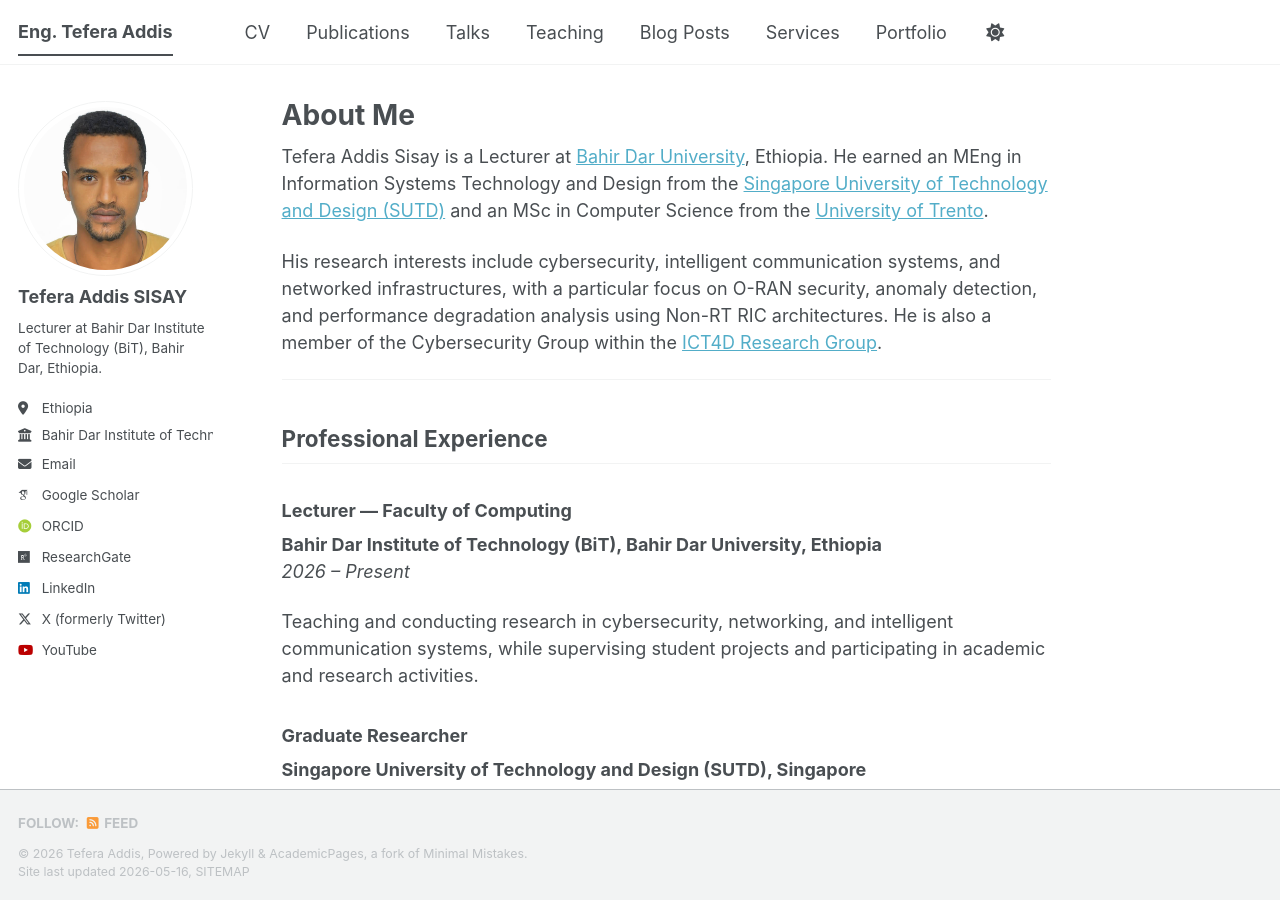
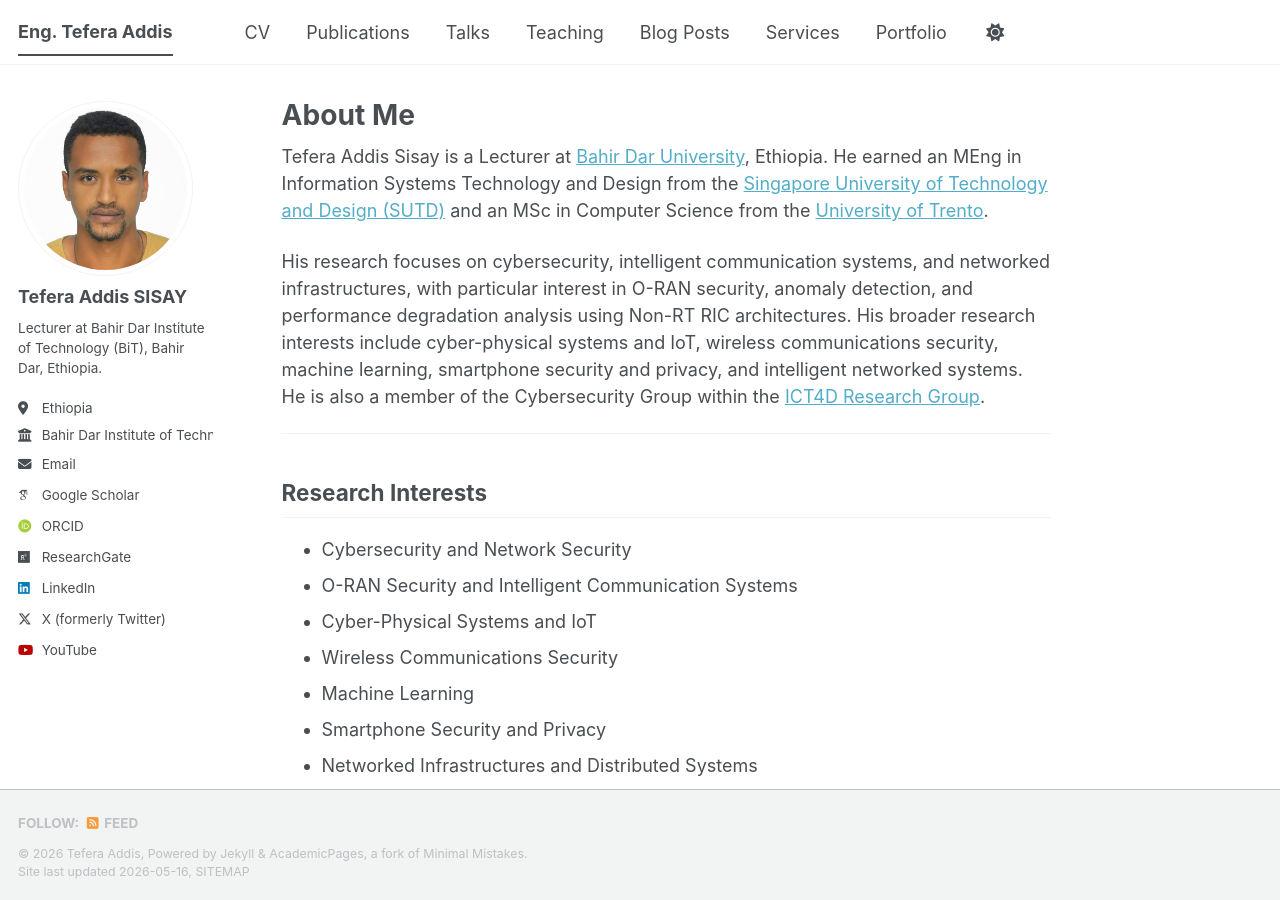
Before and after one commit to tefera-addis-sisay/tefera-addis-sisay.github.io, a Jekyll site: the page built from _pages/about.md, in a window 1280 px wide and 900 px high. Built offline with Jekyll 4.4.1, drawn with Linux system fonts in a browser that asks for light colours; some web fonts are replaced; a script bundle is joined from its source files by our own code; library files that are not in the unit come from our copies.

Commit message:
Update about.md

```diff
--- a/_pages/about.md
+++ b/_pages/about.md
@@ -9,7 +9,19 @@ redirect_from:
 
 Tefera Addis Sisay is a Lecturer at [Bahir Dar University](https://www.bdu.edu.et), Ethiopia. He earned an MEng in Information Systems Technology and Design from the [Singapore University of Technology and Design (SUTD)](https://www.sutd.edu.sg) and an MSc in Computer Science from the [University of Trento](https://www.unitn.it/en).
 
-His research interests include cybersecurity, intelligent communication systems, and networked infrastructures, with a particular focus on O-RAN security, anomaly detection, and performance degradation analysis using Non-RT RIC architectures. He is also a member of the Cybersecurity Group within the [ICT4D Research Group](https://ict4d.bdu.edu.et/people/).
+His research focuses on cybersecurity, intelligent communication systems, and networked infrastructures, with particular interest in O-RAN security, anomaly detection, and performance degradation analysis using Non-RT RIC architectures. His broader research interests include cyber-physical systems and IoT, wireless communications security, machine learning, smartphone security and privacy, and intelligent networked systems. He is also a member of the Cybersecurity Group within the [ICT4D Research Group](https://ict4d.bdu.edu.et/people/).
+
+---
+
+## Research Interests
+
+- Cybersecurity and Network Security
+- O-RAN Security and Intelligent Communication Systems
+- Cyber-Physical Systems and IoT
+- Wireless Communications Security
+- Machine Learning
+- Smartphone Security and Privacy
+- Networked Infrastructures and Distributed Systems
 
 ---
 
```
